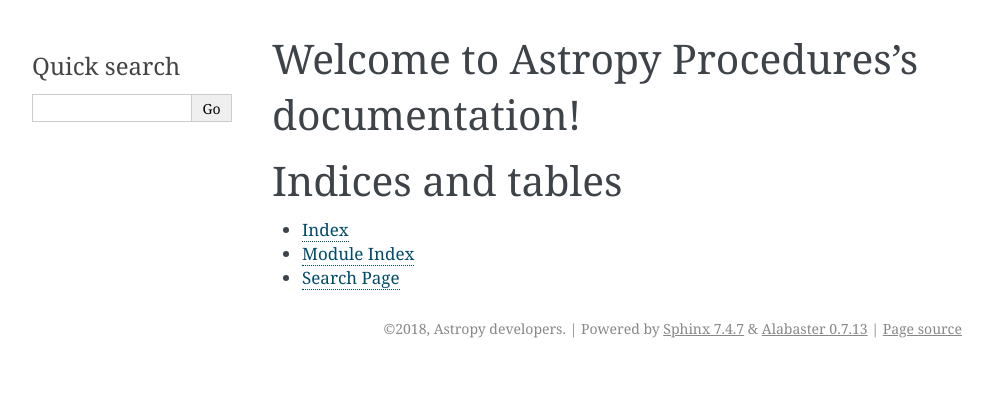
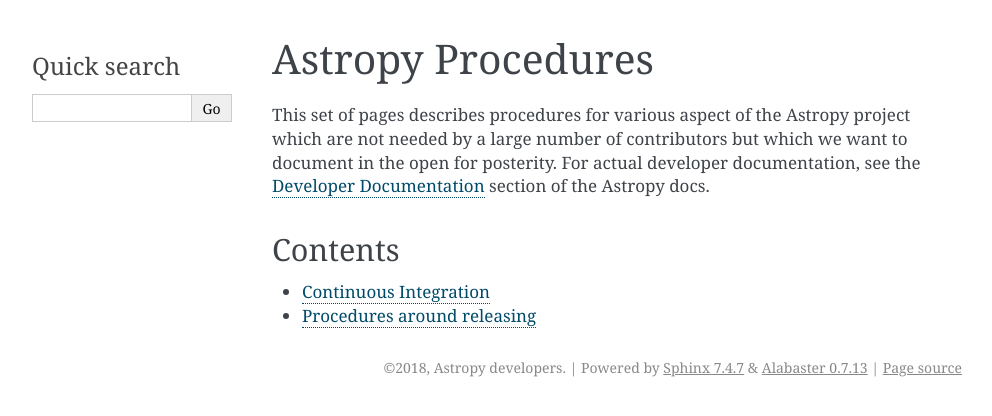
Before and after one commit to astropy/astropy-tools, a Sphinx documentation site: the page built from docs/index.rst, in a window 1280 px wide. Shown: the top 416 px of the page, without its empty margins (148-1140 px from the left). Built offline with Sphinx 7.4.7, drawn with Linux system fonts in a browser that asks for light colours.

Commit message:
Set up basic docs layout

```diff
--- a/docs/index.rst
+++ b/docs/index.rst
@@ -1,20 +1,18 @@
-.. Astropy Procedures documentation master file, created by
-   sphinx-quickstart on Mon Jan 22 21:23:58 2018.
-   You can adapt this file completely to your liking, but it should at least
-   contain the root `toctree` directive.
+Astropy Procedures
+==================
 
-Welcome to Astropy Procedures's documentation!
-==============================================
+This set of pages describes procedures for various aspect of the Astropy project
+which are not needed by a large number of contributors but which we want to
+document in the open for posterity. For actual developer documentation, see the
+`Developer Documentation
+<http://docs.astropy.org/en/stable/#developer-documentation>`_ section of the
+Astropy docs.
+
+Contents
+--------
 
 .. toctree::
-   :maxdepth: 2
-   :caption: Contents:
+   :maxdepth: 1
 
-
-
-Indices and tables
-==================
-
-* :ref:`genindex`
-* :ref:`modindex`
-* :ref:`search`
+   continuous_integration
+   releasing
```
Also changed, not shown: docs/continuous_integration.rst (added, +17 -0 lines), docs/releasing.rst (added, +17 -0 lines).
